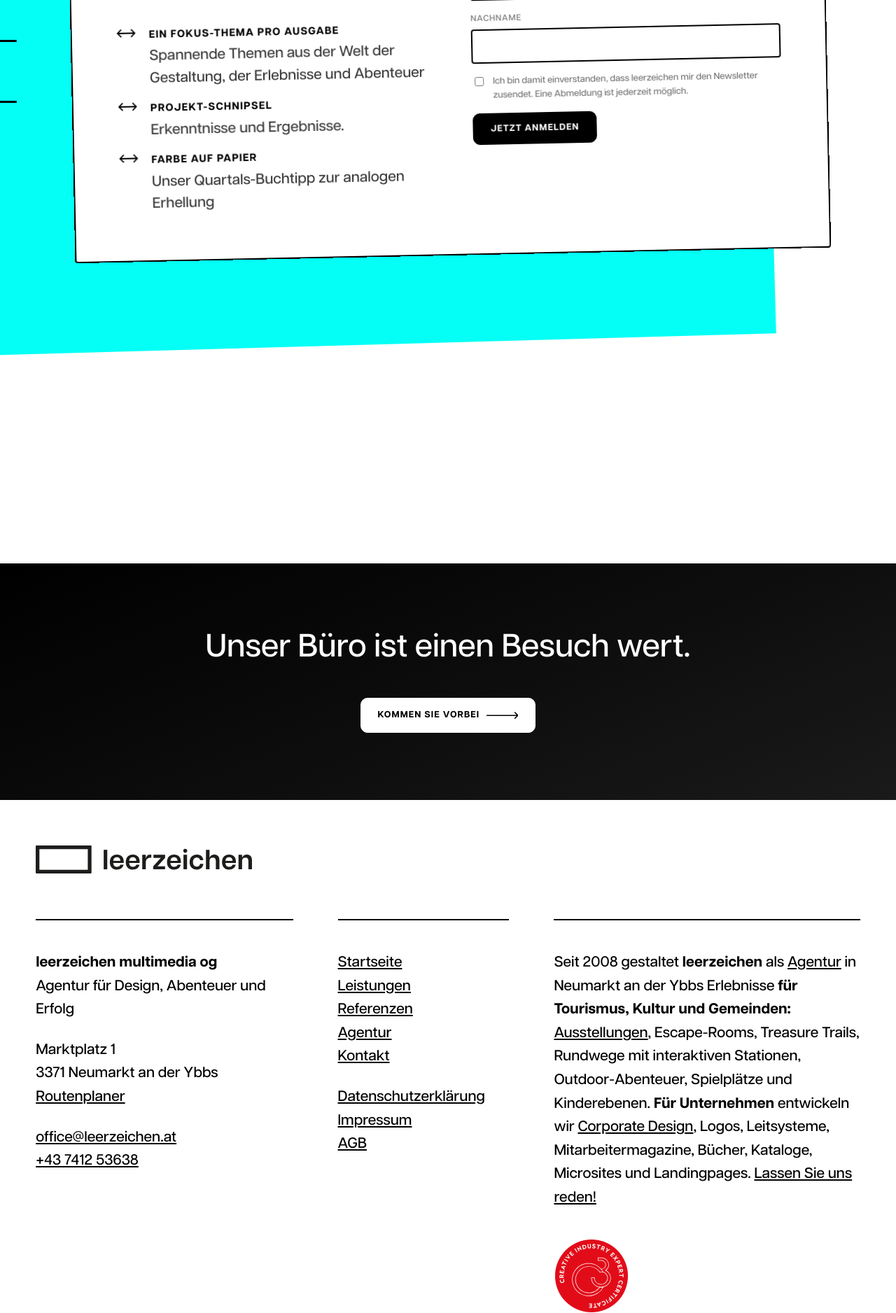
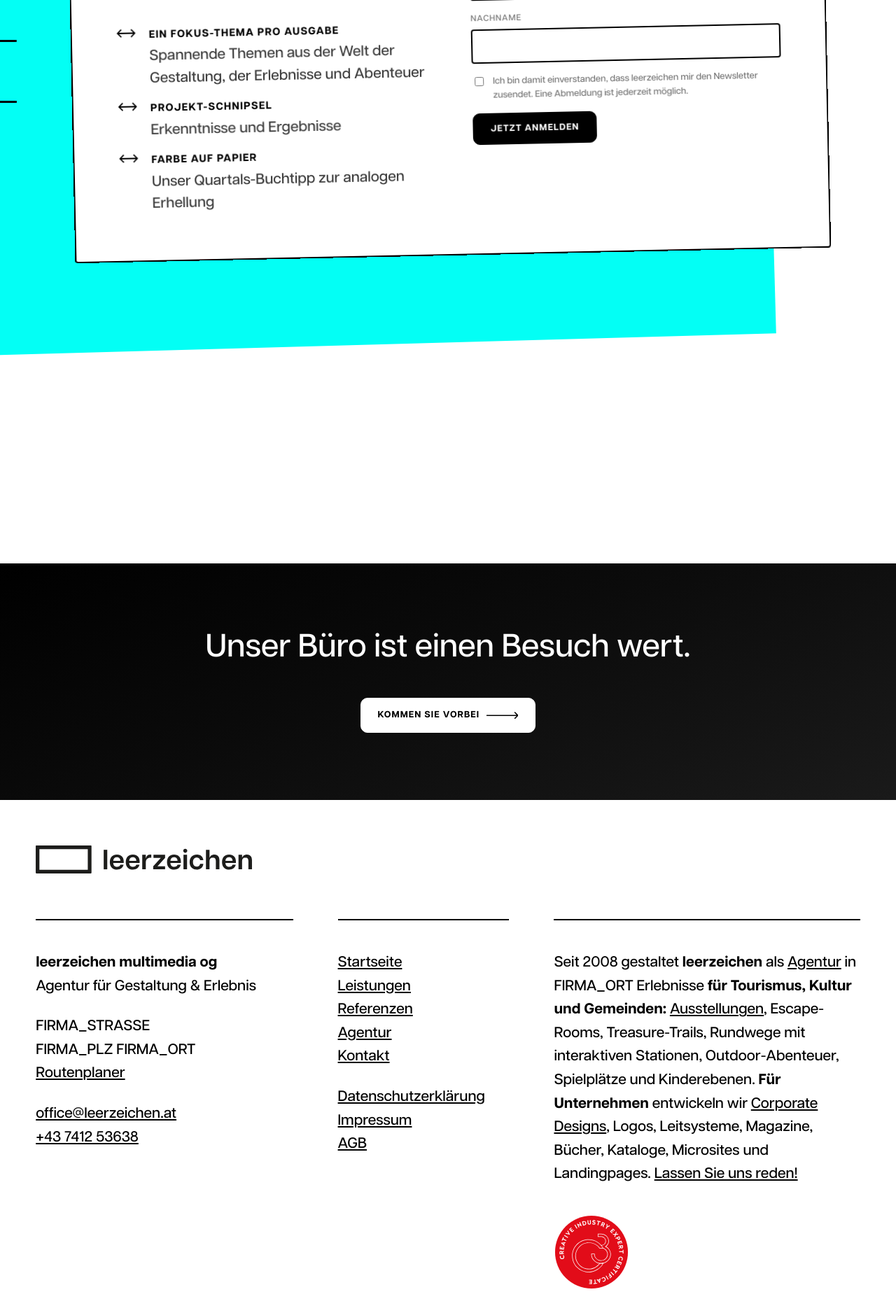
Before and after one commit to leerzeichen-og/Leerzeichen-Website, a PHP site: page /agentur/index.php in a window 1280 px wide. Shown: the part 4365-6241 px from the top of the page at 70% size. Run offline with PHP 8.4, Linux system fonts and the light colour scheme; some libraries are stand-ins or nearby versions.

Commit message:
Texte: Korrekturen der Lektorin auf Startseite, Newsletter und Fuß
- „Wir sind Leerzeichen“ neu gefasst
- Erlebnis-Box: neuer Titel, Einleitung, Themenspielplätze, Familien und Kinder
- Liste: Ausstellungen, Rundwege mit Begleitebenen, Leitsysteme und Beschilderungen
- Unternehmens-Box: drei neue Absätze
- Treasure-Trails einheitlich mit Bindestrich
- Newsletter ohne Schlusspunkt; Fuß: Gestaltung & Erlebnis, Corporate Designs, Magazine

Co-Authored-By: Claude Opus 5.5 <noreply@anthropic.com>

```diff
--- a/erlebnisgestaltung/index.php
+++ b/erlebnisgestaltung/index.php
@@ -18,8 +18,8 @@ $bodyKlasse   = 'seite-dunkel';
 $felder = [
     ['Ausstellungen',
      'Wir entwickeln Ausstellungen vom Konzept bis zur Eröffnung: Kuration, Raumkonzept, Grafik, Leitsystem und die Stationen im Raum. Manche Ausstellungen übernehmen wir komplett, bei anderen bringen wir einen Teil ein — etwa die Kinderebene oder die Didaktik.'],
-    ['Escape-Rooms und Treasure Trails',
-     'Wir entwickeln Escape-Rooms und Treasure Trails vom Rätselkonzept bis zur fertigen Station: Geschichte, Rätsellogik, Gestaltung und Bau. Drinnen als Raum, draußen als Weg durch einen Ort — beide mit einem Spannungsbogen, der eine Gruppe von der ersten bis zur letzten Station bei der Sache hält.'],
+    ['Escape-Rooms und Treasure-Trails',
+     'Wir entwickeln Escape-Rooms und Treasure-Trails vom Rätselkonzept bis zur fertigen Station: Geschichte, Rätsellogik, Gestaltung und Bau. Drinnen als Raum, draußen als Weg durch einen Ort — beide mit einem Spannungsbogen, der eine Gruppe von der ersten bis zur letzten Station bei der Sache hält.'],
     ['Spielplätze und Outdoor-Abenteuer',
      'Wir gestalten Themenspielplätze mit einer eigenen Geschichte, wie die High-Five-Reihe am Großglockner: fünf Spielplätze, ein Thema. Dazu Entdeckerpfade und Outdoor-Stationen, die eine Landschaft erklären, während man sie durchquert.'],
     ['Themenwege und Rundgänge',
--- a/teile/fuss.php
+++ b/teile/fuss.php
@@ -23,7 +23,7 @@ $routenplaner = 'https://www.google.com/maps/search/?api=1&query='
   <div class="lz-footgrid">
     <div class="lz-footcol">
       <p><strong><?= e(FIRMA_NAME) ?></strong><br>
-        Agentur für Design, Abenteuer und Erfolg</p>
+        Agentur für Gestaltung &amp; Erlebnis</p>
       <p><?= e(FIRMA_STRASSE) ?><br>
         <?= e(FIRMA_PLZ) ?> <?= e(FIRMA_ORT) ?><br>
         <a href="<?= e($routenplaner) ?>" rel="noopener noreferrer" target="_blank">Routenplaner</a></p>
@@ -45,10 +45,10 @@ $routenplaner = 'https://www.google.com/maps/search/?api=1&query='
         <a href="/agentur/">Agentur</a> in <?= e(FIRMA_ORT) ?> Erlebnisse
         <strong>für Tourismus, Kultur und Gemeinden:</strong>
         <a href="/referenzen/">Ausstellungen</a>, Escape-Rooms,
-        Treasure Trails, Rundwege mit interaktiven Stationen, Outdoor-Abenteuer,
+        Treasure-Trails, Rundwege mit interaktiven Stationen, Outdoor-Abenteuer,
         Spielplätze und Kinderebenen. <strong>Für Unternehmen</strong> entwickeln wir
-        <a href="/referenzen/">Corporate Design</a>, Logos, Leitsysteme,
-        Mitarbeitermagazine, Bücher, Kataloge, Microsites und Landingpages.
+        <a href="/referenzen/">Corporate Designs</a>, Logos, Leitsysteme,
+        Magazine, Bücher, Kataloge, Microsites und Landingpages.
         <a href="/kontakt/">Lassen Sie uns reden!</a></p>
       <p><a class="lz-foot-badge" href="https://www.kreativwirtschaft.at/"
           rel="noopener noreferrer" target="_blank">
--- a/teile/newsletter.php
+++ b/teile/newsletter.php
@@ -31,7 +31,7 @@ $nlBrevo = defined('BREVO_KEY') && BREVO_KEY !== ''
         <ul class="lz-nllist">
           <li><strong>Ein Fokus-Thema pro Ausgabe</strong><span>Spannende Themen
             aus der Welt der Gestaltung, der Erlebnisse und Abenteuer</span></li>
-          <li><strong>Projekt-Schnipsel</strong><span>Erkenntnisse und Ergebnisse.</span></li>
+          <li><strong>Projekt-Schnipsel</strong><span>Erkenntnisse und Ergebnisse</span></li>
           <li><strong>Farbe auf Papier</strong><span>Unser Quartals-Buchtipp
             zur analogen Erhellung</span></li>
         </ul>
```
Also changed, not shown: index.php (+14 -14 lines), leistungen/index.php (+4 -4 lines).
